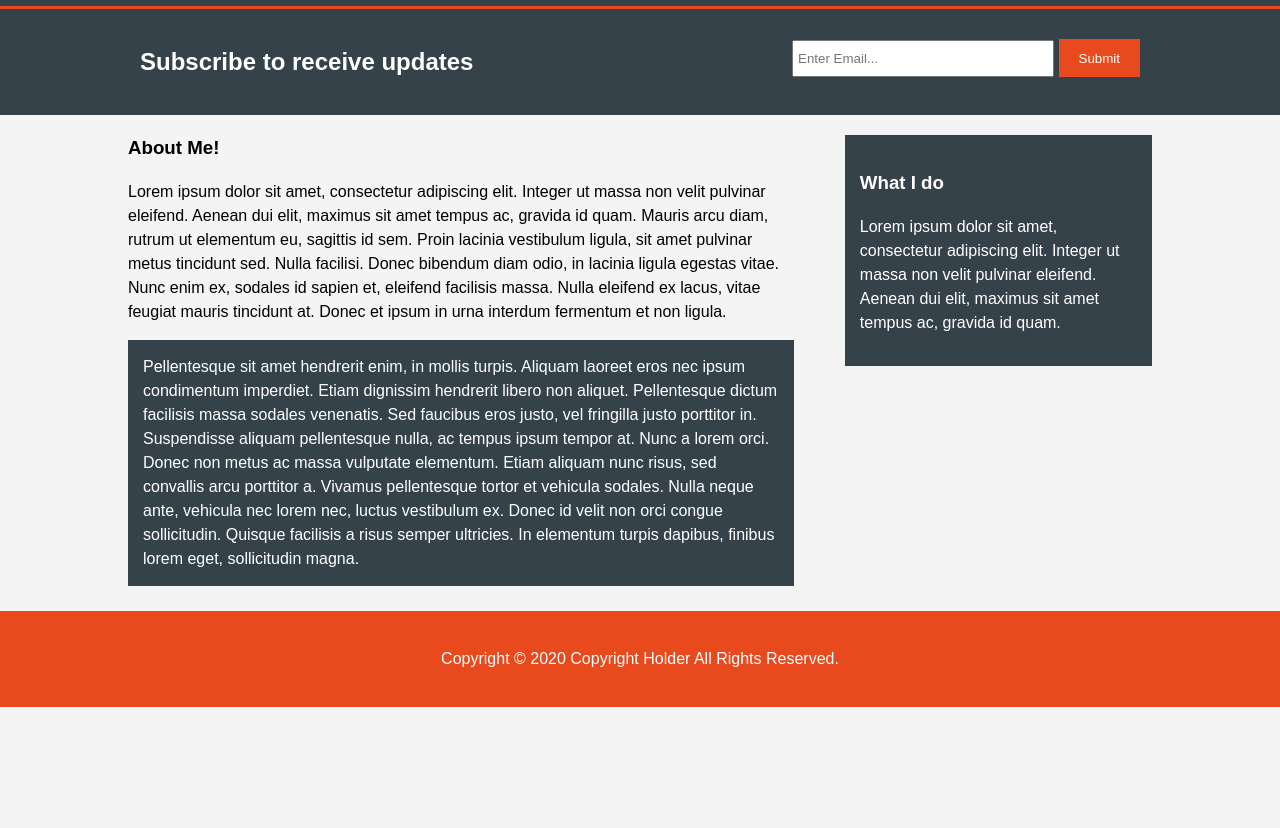
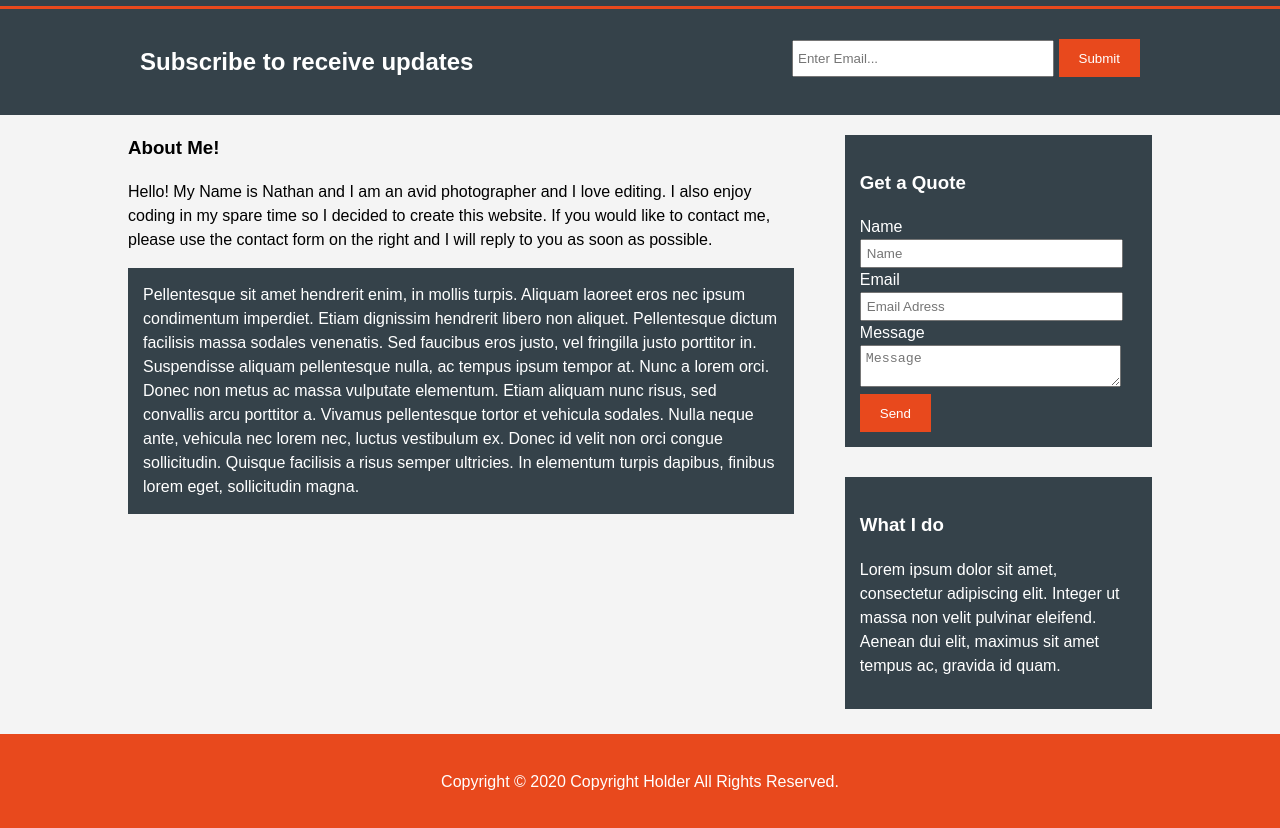
Before and after one commit to Jengadroid/jengadroid.github.io, a plain HTML site: page about.html in a window 1280 px wide. Shown: the part 94-922 px from the top of the page. Before the commit the page ends 801 px from the top, so only its background shows below. Drawn offline with Linux system fonts and the light colour scheme.

Commit message:
Update 2 to about.html

```diff
--- a/about.html
+++ b/about.html
@@ -39,9 +39,30 @@
       <div class="container">
       <article id=main-col>
         <h1 class="page-title">About Me!</h1>
-        <p>Lorem ipsum dolor sit amet, consectetur adipiscing elit. Integer ut massa non velit pulvinar eleifend. Aenean dui elit, maximus sit amet tempus ac, gravida id quam. Mauris arcu diam, rutrum ut elementum eu, sagittis id sem. Proin lacinia vestibulum ligula, sit amet pulvinar metus tincidunt sed. Nulla facilisi. Donec bibendum diam odio, in lacinia ligula egestas vitae. Nunc enim ex, sodales id sapien et, eleifend facilisis massa. Nulla eleifend ex lacus, vitae feugiat mauris tincidunt at. Donec et ipsum in urna interdum fermentum et non ligula.</p>
+        <p>Hello! My Name is Nathan and I am an avid photographer and I love editing. I also enjoy coding in my spare time so I decided to create this website. If you would like to contact me, please use the contact form on the right and I will reply to you as soon as possible. </p>
         <p class="dark">Pellentesque sit amet hendrerit enim, in mollis turpis. Aliquam laoreet eros nec ipsum condimentum imperdiet. Etiam dignissim hendrerit libero non aliquet. Pellentesque dictum facilisis massa sodales venenatis. Sed faucibus eros justo, vel fringilla justo porttitor in. Suspendisse aliquam pellentesque nulla, ac tempus ipsum tempor at. Nunc a lorem orci. Donec non metus ac massa vulputate elementum. Etiam aliquam nunc risus, sed convallis arcu porttitor a. Vivamus pellentesque tortor et vehicula sodales. Nulla neque ante, vehicula nec lorem nec, luctus vestibulum ex. Donec id velit non orci congue sollicitudin. Quisque facilisis a risus semper ultricies. In elementum turpis dapibus, finibus lorem eget, sollicitudin magna.</p>
       </article>
+
+      <aside id="sidebar">
+        <div class="dark">
+          <h3>Get a Quote</h3>
+            <form class="quote">
+              <div>
+                <label>Name</label> <br>
+                <input type="text" placeholder="Name"
+              </div>
+              <div>
+                <label>Email</label> <br>
+                <input type="email" placeholder="Email Adress"
+              </div>
+              <div>
+                <label>Message</label> <br>
+                <textarea placeholder="Message"></textarea>
+              </div>
+              <button class="button_1" type="Submit">Send</button>
+          </form>
+          </div>
+        </aside>
 
       <aside id="sidebar">
         <div class="dark">
```
